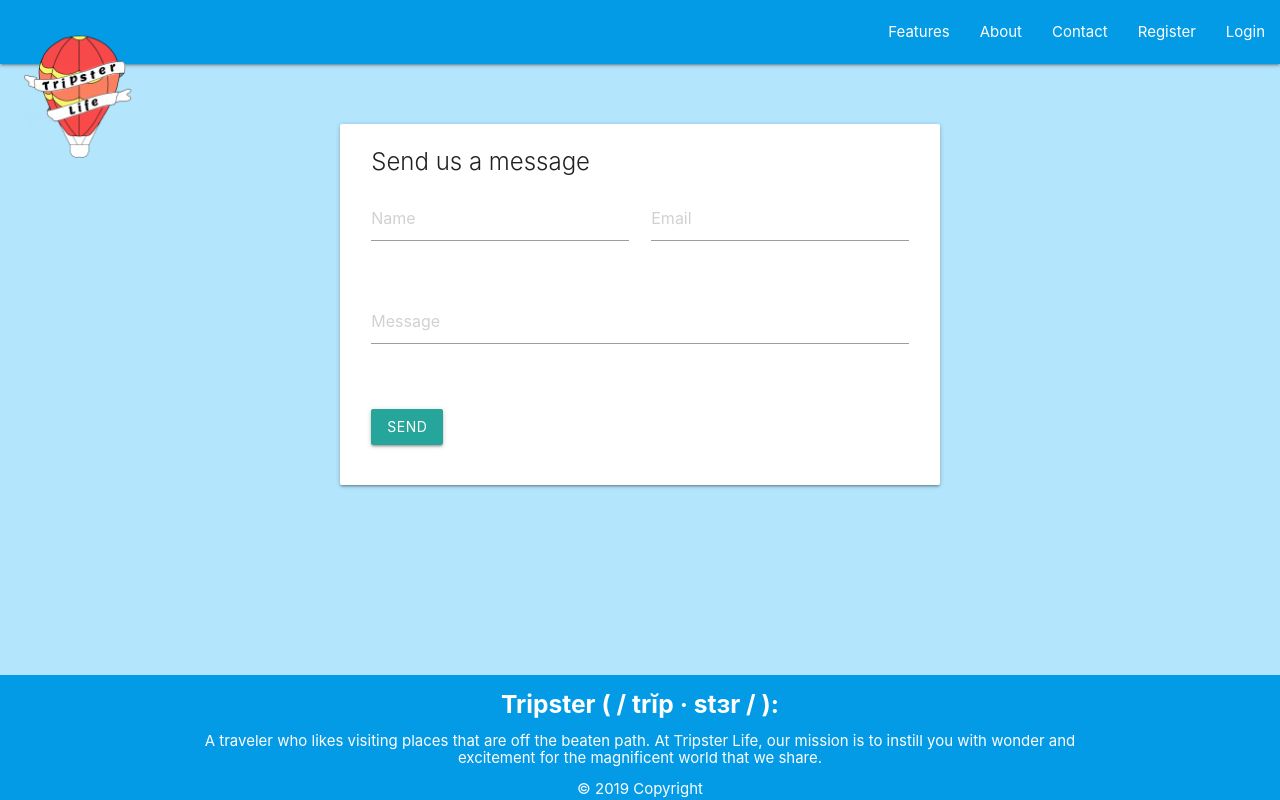
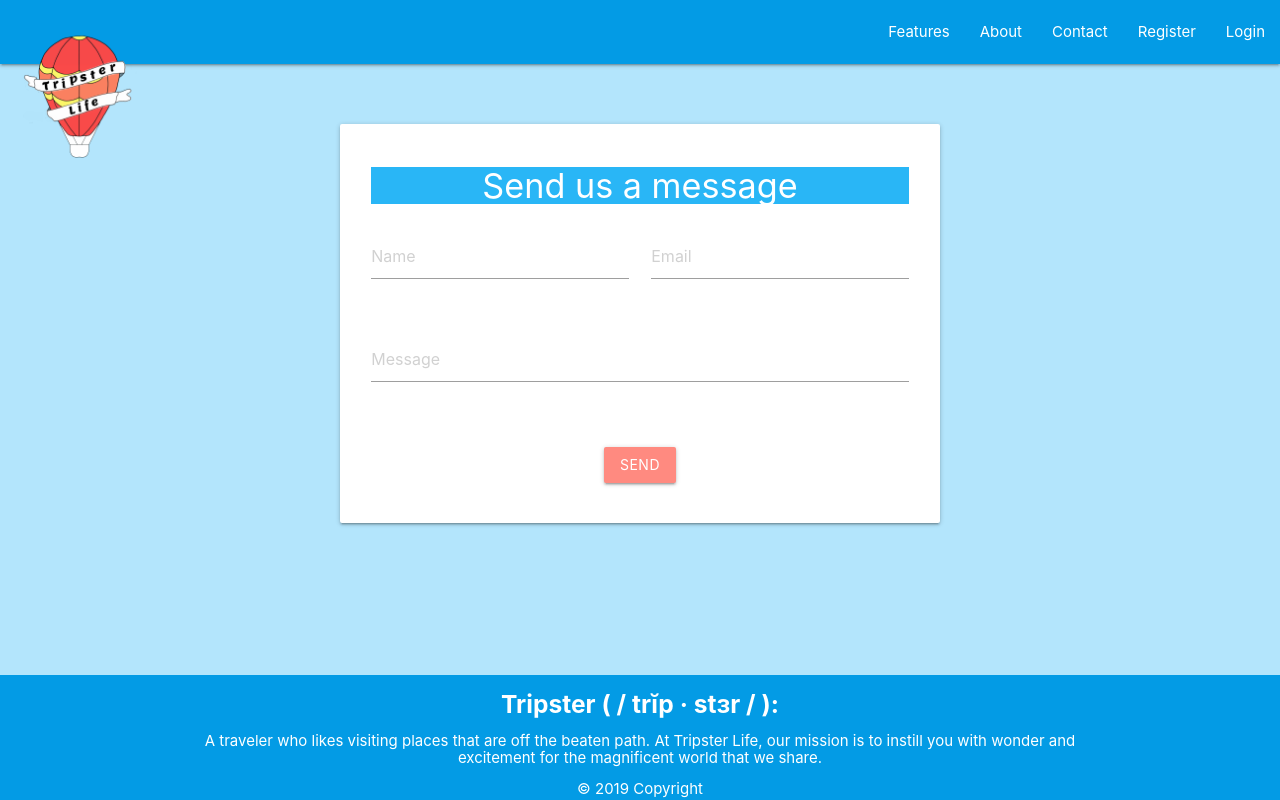
Before and after one commit to timwelsh/tripster-life, a React (Create React App) app in the folder client/: page /contact in a window 1280 px wide. Built offline with nearby package versions, Linux system fonts and the light colour scheme.

Commit message:
worked on some user auth stuff. Added proxy to server 5000 so that we can see network response and console logs for back end logic and db stuff

```diff
--- a/client/package.json
+++ b/client/package.json
@@ -20,6 +20,7 @@
     "test": "react-scripts test --env=jsdom",
     "eject": "react-scripts eject"
   },
+  "proxy": "http://localhost:5000",
   "browserslist": [
     ">0.2%",
     "not dead",
--- a/client/src/components/SignUp.js
+++ b/client/src/components/SignUp.js
@@ -40,77 +40,82 @@ class SignUp extends Component {
   render() {
     const { handleSubmit } = this.props;
     return (
-      <div className="container">
-        <div className='card hoverable' style={{ width:450, padding:20, margin:'0 auto', marginTop:"4rem" }}>
-        <span className='card-title'>Register</span>
-          <div className="col">
+      <div className='container'>
+        <div className='card hoverable' style={{ width:450, padding:20, margin:'0 auto', marginTop:'4rem' }}>
+        <div className='light-blue lighten-1 valign-wrapper'>
+          <div className='center-align'>
+            <span className='card-title white-text'><h4>Register</h4></span>
+          </div>
+        </div>
+          <div className='col'>
             <form onSubmit={handleSubmit(this.onSubmit)}>
               <Field
-                name="firstName"
-                type="text"
-                id="firstName"
-                placeholder="First Name"
+                name='firstName'
+                type='text'
+                id='firstName'
+                placeholder='First Name'
                 component={ CustomInput } />
               <Field
-                name="lastName"
-                type="text"
-                id="lastName"
-                placeholder="Last Name"
+                name='lastName'
+                type='text'
+                id='lastName'
+                placeholder='Last Name'
                 component={ CustomInput } />
                 <Field
-                  name="email"
-                  type="text"
-                  id="email"
-                  placeholder="Email"
+                  name='email'
+                  type='text'
+                  id='email'
+                  placeholder='Email'
                   component={ CustomInput } />
                 <Field
-                  name="password"
-                  type="password"
-                  id="password"
-                  placeholder="Password"
+                  name='password'
+                  type='password'
+                  id='password'
+                  placeholder='Password'
                   component={ CustomInput } />
-                  <Field
-                  name="birthday"
-                  type="date"
-                  id="birthday"
+                {/* <Field
+                  name='birthday'
+                  type='date'
+                  id='birthday'
                   label='Birthday'
-                  placeholder="Birthday"
-                  component={ CustomInput } />
+                  placeholder='Birthday'
+                  component={ CustomInput } /> */}
               { this.props.errorMessage ?
-              <div className="alert alert-danger">
+              <div className='alert alert-danger center-align'>
                 { this.props.errorMessage }
               </div> : null }
               <br></br>
-              <button type="submit" className="btn btn-primary">Sign Up</button>
+              <div className='center-align'>
+                <button type='submit' className='btn red accent-1'>Sign Up</button>
+              </div>
             </form>
           </div>
-          <br></br>
-          <div className="col">
-            <div className="text-center">
-              <div className="alert alert-primary">
+          {/* <div className='col'>
+            <div className='text-center'>
+              <div className='alert alert-primary'>
                 Or sign up using third-party services
               </div>
               <br></br>
-              {/* <FacebookLogin
-                appId="number"
+              <FacebookLogin
+                appId='number'
                 render={renderProps => (
-                  <button style={{ marginRight: 15 }} className="btn btn-primary" onClick={renderProps.onClick}>Facebook</button>
+                  <button style={{ marginRight: 15 }} className='btn btn-primary' onClick={renderProps.onClick}>Facebook</button>
                 )}
-                fields="name,email,picture"
+                fields='name,email,picture'
                 callback={this.responseFacebook}
-                cssClass="btn btn-outline-primary"
-              /> */}
+                cssClass='btn btn-outline-primary'
+              />
               <GoogleLogin
-                clientId="number"
+                clientId='number'
                 render={renderProps => (
-                  <button className="btn btn-danger" onClick={renderProps.onClick} disabled={renderProps.disabled}>Google</button>
+                  <button className='btn btn-danger' onClick={renderProps.onClick} disabled={renderProps.disabled}>Google</button>
                 )}
                 onSuccess={this.responseGoogle}
                 onFailure={this.responseGoogle}
-                className="btn btn-outline-danger"
+                className='btn btn-outline-danger'
               />
             </div>
-          </div>
+          </div> */}
         </div>
       </div>
     );
--- a/client/src/pages/Contact.js
+++ b/client/src/pages/Contact.js
@@ -33,7 +33,10 @@ class Contact extends Component {
                 <div className='card hoverable' style={{ width:600, padding:20, margin:'0 auto', marginTop:"4rem" }}>
                     <div className="row">
                         <form method='POST' action='send' /* onSubmit={handleSubmit(this.onSubmit)} */ className="col s12" id='contactForm'>
-                            <span className='card-title'>Send us a message</span>
+                            <div className='center-align'>
+                                <div className='light-blue lighten-1'>
+                                    <span className='card-title white-text'><h4>Send us a message</h4></span>
+                                </div>
                                 <div className="row">
                                     <div className="input-field col s6">
                                     <input placeholder="Name" id="name" type="text" className="validate" />
@@ -47,7 +50,10 @@ class Contact extends Component {
                                     <textarea placeholder='Message' id="message" type="text" className="materialize-textarea" />
                                     </div>
                                 </div>
-                                <button type="submit" className="btn btn-primary" onClick={this.sendEmail} style={{marginTop: "1rem"}}>Send</button>
+                                <div className='center-align'>
+                                    <button type="submit" className="btn red accent-1" onClick={this.sendEmail} style={{marginTop: "1rem"}}>Send</button>
+                                </div>
+                            </div>
                         </form>
                     </div>
                 </div>
```
Also changed, not shown: 9 other files (tests, documents, lock files or other folders).
